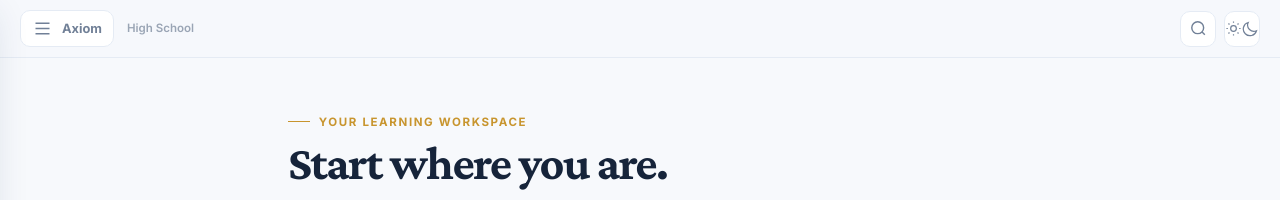
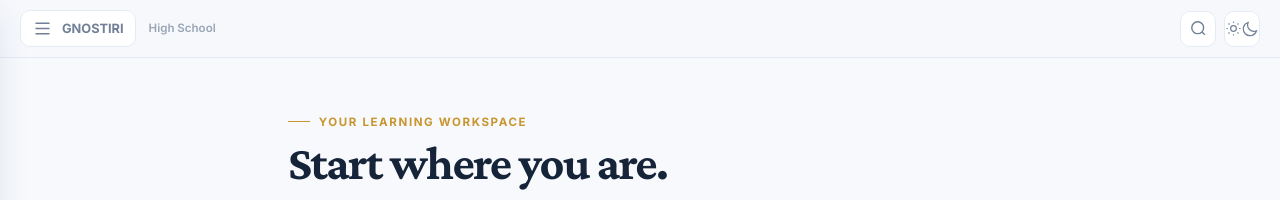
Before and after one commit to michaellegit28/axiom-academy, a Jekyll site: the page built from index.html, in a window 1280 px wide. Shown: the top 200 px of the page. Built offline with Jekyll 4.4.1, drawn with Linux system fonts in a browser that asks for light colours; comment, search, counter and statistics services are not loaded.

Commit message:
Rebrand canonical navigation to GNOSTIRI

```diff
--- a/_includes/nav.html
+++ b/_includes/nav.html
@@ -1,6 +1,6 @@
 <div class="axiom-shell" id="axiom-shell">
   <button class="shell-menu-trigger" id="shell-menu-trigger" aria-label="Open navigation" aria-controls="shell-drawer" aria-expanded="false">
-    <svg width="21" height="21" viewBox="0 0 24 24" fill="none" stroke="currentColor" stroke-width="1.8"><path d="M4 6h16M4 12h16M4 18h16"/></svg><span>Axiom</span>
+    <svg width="21" height="21" viewBox="0 0 24 24" fill="none" stroke="currentColor" stroke-width="1.8"><path d="M4 6h16M4 12h16M4 18h16"/></svg><span>GNOSTIRI</span>
   </button>
   <div class="shell-context" id="shell-context">High School</div>
   <div class="shell-actions">
@@ -9,8 +9,8 @@
   </div>
 </div>
 
-<aside class="shell-drawer" id="shell-drawer" aria-label="Axiom navigation" aria-hidden="true">
-  <div class="drawer-head"><a href="{{ '/' | relative_url }}" class="drawer-brand">Axiom Academy</a><button class="drawer-close" id="drawer-close" aria-label="Close navigation">×</button></div>
+<aside class="shell-drawer" id="shell-drawer" aria-label="GNOSTIRI navigation" aria-hidden="true">
+  <div class="drawer-head"><a href="{{ '/' | relative_url }}" class="drawer-brand">GNOSTIRI</a><button class="drawer-close" id="drawer-close" aria-label="Close navigation">×</button></div>
   <div class="drawer-section-label">Learning</div>
   <nav class="drawer-domains">
     <a href="{{ '/university/' | relative_url }}" data-domain="university"><span>🎓</span><span><b>University</b><small>Courses &amp; exam preparation</small></span></a>
@@ -29,7 +29,7 @@
   <a href="#" class="mobile-tab" id="mobile-progress-link" data-role="progress"><span>📊</span><span>Progress</span></a>
 </nav>
 
-<button class="ai-fab" id="ai-fab" title="Ask Axiom AI" aria-label="Ask Axiom AI"><svg viewBox="0 0 24 24" fill="none" stroke="currentColor" stroke-width="1.7"><path d="M12 3a8 8 0 0 1 8 8v2a5 5 0 0 1-5 5h-3l-4 3v-3.7A7.9 7.9 0 0 1 4 11a8 8 0 0 1 8-8Z"/><path d="M8 11h.01M12 11h.01M16 11h.01" stroke-width="2.4" stroke-linecap="round"/></svg><span>AI</span></button>
+<button class="ai-fab" id="ai-fab" title="Ask GNOSTIRI AI" aria-label="Ask GNOSTIRI AI"><svg viewBox="0 0 24 24" fill="none" stroke="currentColor" stroke-width="1.7"><path d="M12 3a8 8 0 0 1 8 8v2a5 5 0 0 1-5 5h-3l-4 3v-3.7A7.9 7.9 0 0 1 4 11a8 8 0 0 1 8-8Z"/><path d="M8 11h.01M12 11h.01M16 11h.01" stroke-width="2.4" stroke-linecap="round"/></svg><span>AI</span></button>
 
 <style>
 .axiom-shell{position:fixed;top:0;left:0;right:0;height:58px;z-index:1000;display:flex;align-items:center;padding:0 1.25rem;background:color-mix(in srgb,var(--bg-primary) 94%,transparent);backdrop-filter:blur(18px);border-bottom:1px solid var(--border-subtle)}
```
